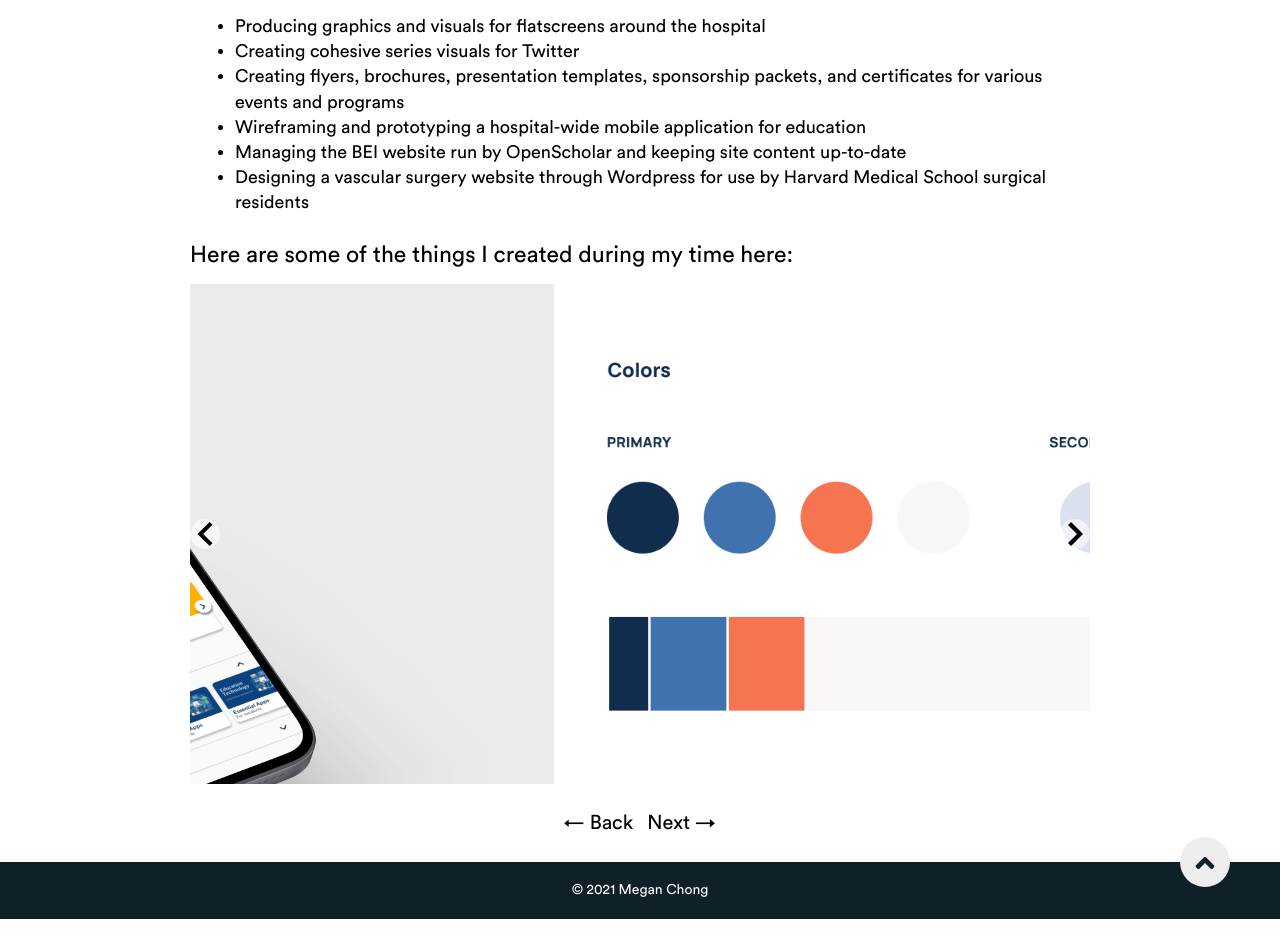
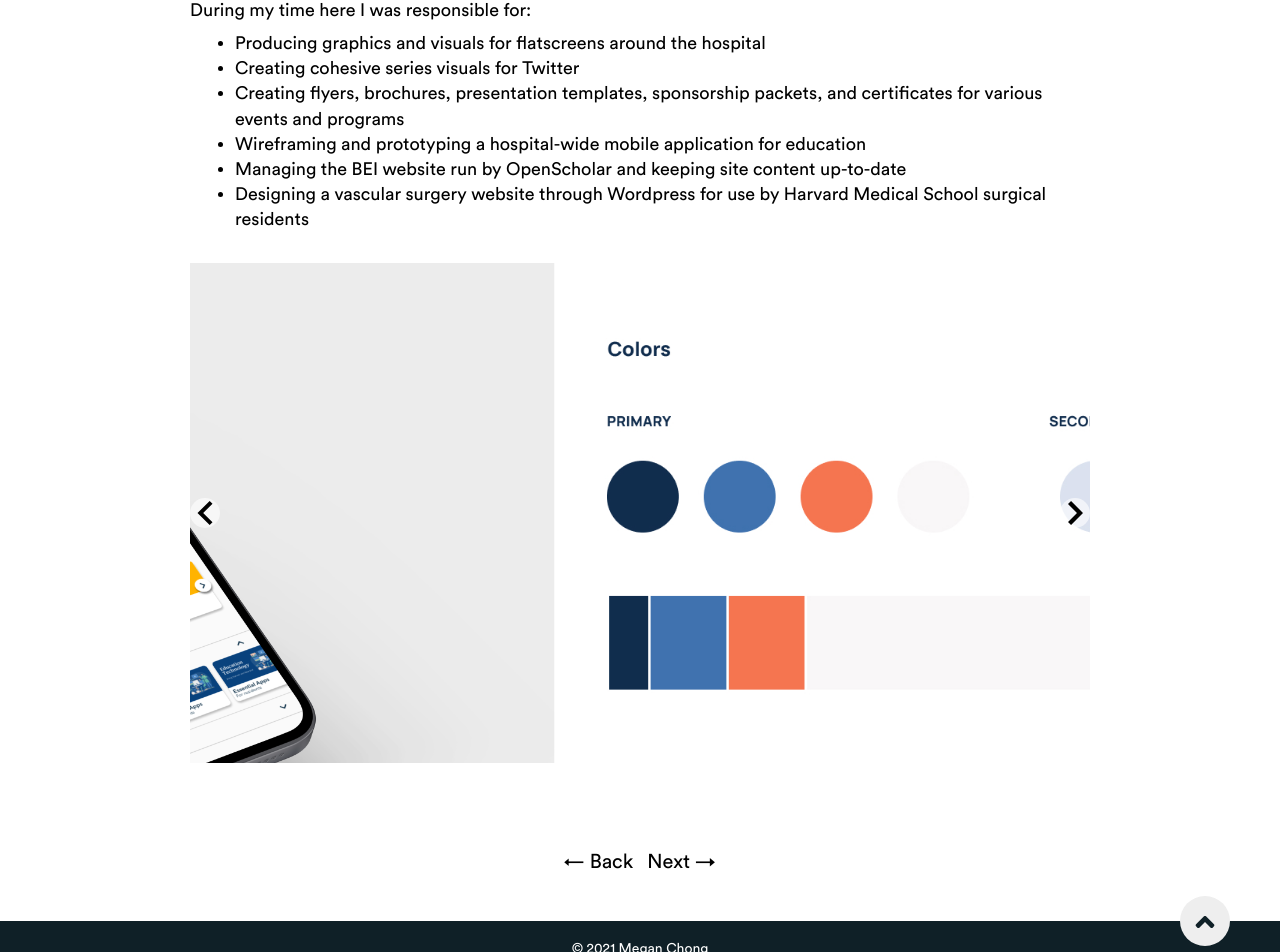
Before and after one commit to chongmegan/my-portfolio, a React (Create React App) app: page /brigham in a window 1280 px wide. Shown: the part 320-1272 px from the top of the page. Before the commit the page ends 1239 px from the top, so only its background shows below. Built offline with nearby package versions, Linux system fonts and the light colour scheme; a web font is replaced by a local one.

Commit message:
Minor changes

```diff
--- a/src/App.js
+++ b/src/App.js
@@ -11,8 +11,8 @@ import Brigham from './pages/Brigham';
 import Worksense from './pages/Worksense';
 import WeSchedule from './pages/WeSchedule';
 import CornerHealth from './pages/CornerHealth';
-import booktoons from './pages/Booktoons';
-import rdgNU from './pages/rdgNU';
+import Booktoons from './pages/Booktoons';
+import RDGnu from './pages/rdgNU';
 
 
 const App = () => {
@@ -37,8 +37,8 @@ const App = () => {
             <Route path="/about" component={About}/>
             <Route path="/bei-app" component={BEIApp}/>
             <Route path="/brigham" component={Brigham}/>
-            <Route path="/booktoons" component={booktoons}/>
-            <Route path="/rdgnu" component={rdgNU}/>
+            <Route path="/booktoons" component={Booktoons}/>
+            <Route path="/rdgnu" component={RDGnu}/>
             <Route path="/worksense" component={Worksense}/>
             <Route path="/weschedule" component={WeSchedule}/>
             <Route path="/cornerhealth" component={CornerHealth}/>
--- a/src/components/Bottom-Navigation/BottomNav.styles.js
+++ b/src/components/Bottom-Navigation/BottomNav.styles.js
@@ -1,7 +1,7 @@
 import styled from 'styled-components';
 
 const ButtonContainer = styled.div`
-    padding: 2rem;
+    padding: 8rem 0 4rem 0;
     text-align: center;
 `
 
--- a/src/components/Portfolio-Item/portfolio-item.styles.js
+++ b/src/components/Portfolio-Item/portfolio-item.styles.js
@@ -76,7 +76,7 @@ const PortfolioLink = styled.a`
         opacity: 1;
         transition: 600ms;
         bottom: 1px;
-        right: 38.5rem;
+        right: 43rem;
     }
 `
 
--- a/src/pages/Brigham.js
+++ b/src/pages/Brigham.js
@@ -11,10 +11,9 @@ import {
     ProjectContent,
     ProjectHeader,
     ProjectTags,
-    ProjectDescription,
+    ProjectOverview,
     ProjectList,
     ProjectListItem,
-    H2,
     IndividualSlide
 } from './Project.styles';
 import BEIScreen from '../images/BEIScreen.png';
@@ -34,21 +33,33 @@ const Brigham = () => {
                     <ProjectContent>
                         <ProjectHeader>Media and Design Co-op</ProjectHeader>
                         <ProjectTags>Graphic Design, UI/UX, Web Development, Mobile App Development</ProjectTags><br/>
-                        <ProjectDescription>
-                            I co-oped at Brigham and Women's Hospital at the Brigham Education Insititute (BEI) and the Brigham Research Institute (BRI) Spring 2021 and stayed
-                            on the team part-time Fall/Winter 2021 as the Media and Design intern. During my time here
-                            I was responsible for:
-                        </ProjectDescription>
+                        <ProjectOverview>
+                            I co-oped at Brigham and Women's Hospital at the Brigham Education Insititute (BEI) and the Brigham Research Institute (BRI) Spring 2021
+                            and stayed on the team part-time Fall/Winter 2021 as the Media and Design intern.
+                            <br/>
+                            <br/>
+                            During my time here I was responsible for:
+                        </ProjectOverview>
                         <ProjectList>
-                            <ProjectListItem>Producing graphics and visuals for flatscreens around the hospital</ProjectListItem>
-                            <ProjectListItem>Creating cohesive series visuals for Twitter</ProjectListItem>
-                            <ProjectListItem>Creating flyers, brochures, presentation templates, sponsorship packets, and certificates for various events and programs</ProjectListItem>
-                            <ProjectListItem>Wireframing and prototyping a hospital-wide mobile application for education</ProjectListItem>
-                            <ProjectListItem>Managing the BEI website run by OpenScholar and keeping site content up-to-date</ProjectListItem>
-                            <ProjectListItem>Designing a vascular surgery website through Wordpress for use by Harvard Medical School surgical residents</ProjectListItem>
+                            <ProjectListItem>
+                                Producing graphics and visuals for flatscreens around the hospital
+                            </ProjectListItem>
+                            <ProjectListItem>
+                                Creating cohesive series visuals for Twitter
+                            </ProjectListItem>
+                            <ProjectListItem>
+                                Creating flyers, brochures, presentation templates, sponsorship packets, and certificates for various events and programs
+                            </ProjectListItem>
+                            <ProjectListItem>
+                                Wireframing and prototyping a hospital-wide mobile application for education
+                            </ProjectListItem>
+                            <ProjectListItem>
+                                Managing the BEI website run by OpenScholar and keeping site content up-to-date
+                            </ProjectListItem>
+                            <ProjectListItem>
+                                Designing a vascular surgery website through Wordpress for use by Harvard Medical School surgical residents
+                            </ProjectListItem>
                         </ProjectList>
-                        <H2>Here are some of the things I created during my time here:</H2>
-                        {/*Insert slideshow?*/}
                         <Slide easing="ease">
                             <IndividualSlide style={{'backgroundImage': `url(${BEIScreen})`}}/>
                             <IndividualSlide style={{'backgroundImage': `url(${colorpalette})`}}/>
--- a/src/pages/Project.styles.js
+++ b/src/pages/Project.styles.js
@@ -66,8 +66,7 @@ const H2 = styled.h2`
 
 const ProjectList = styled.ul`
     list-style-type: disc;
-    padding-top: 1.5rem;
-    padding-left: 25px;
+    padding: 1rem 0 3rem 25px;
 `
 
 const ProjectListItem = styled.li`
```
